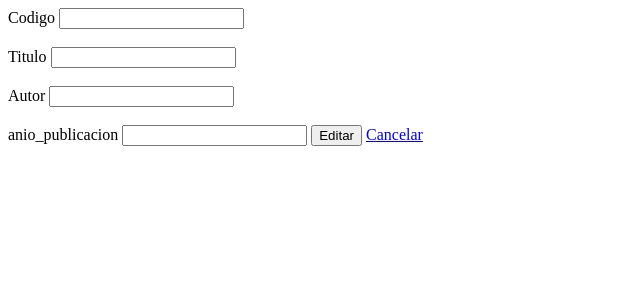
After one commit to Anny891/ejercicios-crud-laravel, a Laravel app: template biblioteca/resources/views/libro/edit.blade.php in a window 1280 px wide. The commit adds this page. Shown: the top 300 px of the page, without its empty margins (0-640 px from the left). Run offline with Laravel 12, Linux system fonts and the light colour scheme; the template is opened without the code that fills it, so the values that code supplies are empty.

Commit message:
Editar registros biblioteca

```diff
--- /dev/null
+++ b/biblioteca/resources/views/libro/edit.blade.php
@@ -0,0 +1,28 @@
+<!DOCTYPE html>
+<html lang="es">
+    <head>
+        <meta charset="UTF-8">
+        <title>Libros</title>
+    </head>
+    <body>
+        <form method="Post" action="{{route('libro.update', $libro->id)}}">
+            @csrf
+            @method('Put')
+
+            <label>Codigo</label>
+            <input type="text" name="codigo" id="codigo" value="{{old('codigo', $libro->codigo)}}" required>
+            <br><br>
+            <label>Titulo</label>
+            <input type="text" name="titulo" id="titulo" value="{{old('titulo', $libro->titulo)}}" required>
+            <br><br>
+            <label>Autor</label>
+            <input type="text" name="autor" id="autor" value="{{old('autor', $libro->autor)}}" required>
+            <br><br>
+            <label>anio_publicacion </label>
+            <input type="number" name="anio_publicacion" id="anio_publicacion" value="{{old('anio_publicacion', $libro->anio_publicacion)}}" required>
+
+            <button type="submit">Editar</button>
+            <a href="{{route('libro.index')}}">Cancelar</a>
+        </form>
+    </body>
+</html>
--- a/biblioteca/resources/views/libro/index.blade.php
+++ b/biblioteca/resources/views/libro/index.blade.php
@@ -32,6 +32,11 @@
                      <td>{{$libros->titulo}}</td>
                      <td>{{$libros->autor}}</td>
                      <td>{{$libros->anio_publicacion}}</td>
+                     <td>
+                        <a href="{{route('libro.edit', $libros->id)}}">
+                            Editar
+                        </a>
+                     </td>
                 </tr>
                 @empty
                 <tr>
--- a/biblioteca/routes/web.php
+++ b/biblioteca/routes/web.php
@@ -27,3 +27,10 @@ Route::get('/libro/create', [LibroController::class, 'create'])
     ->name('libro.create');
 Route::post('/libro', [LibroController::class, 'store'])
     ->name('libro.store');
+
+Route::get('/libro/{id}/edit', [LibroController::class, 'edit'])
+    ->middleware('auth')
+    ->name('libro.edit');
+
+Route::Put('/libro/{id}', [LibroController::class, 'update'])
+    ->name('libro.update');
```
Also changed, not shown: biblioteca/app/Http/Controllers/LibroController.php (+15 -0 lines).
